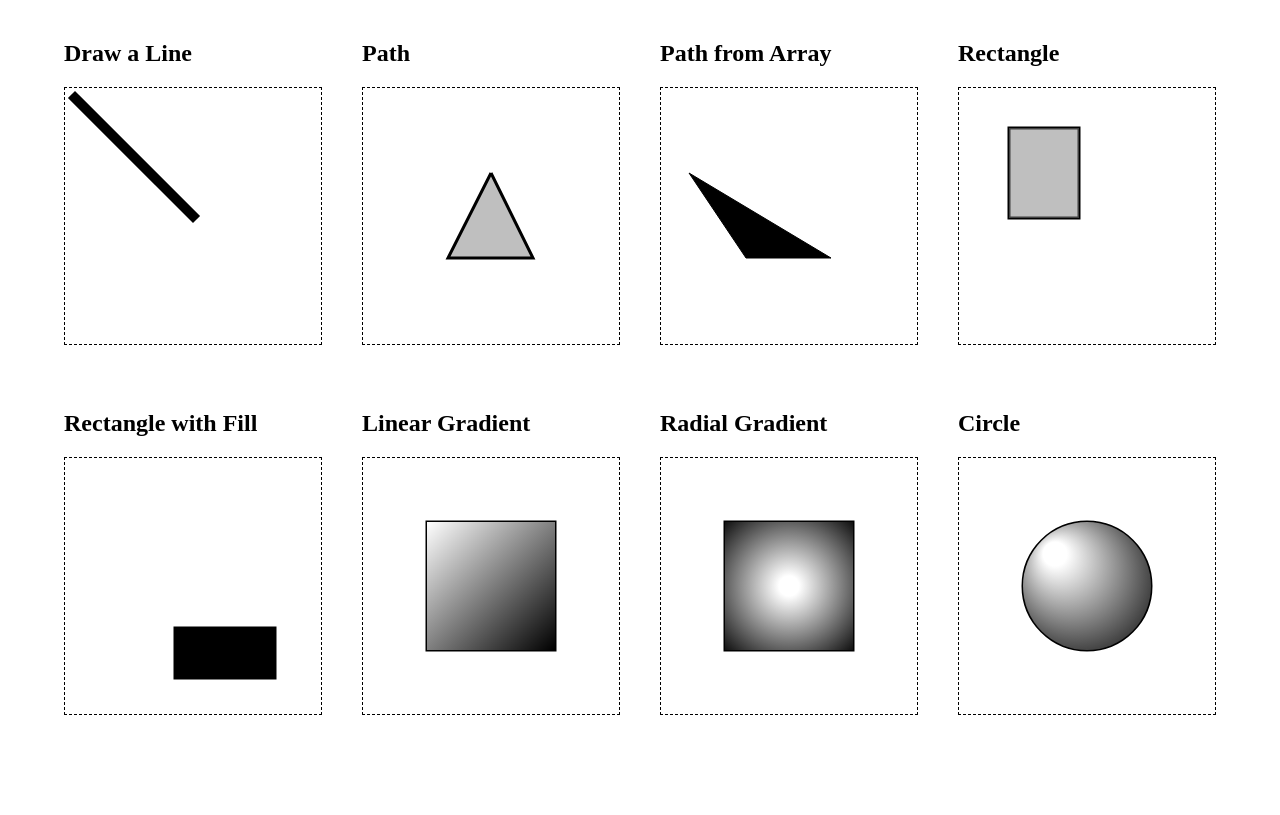
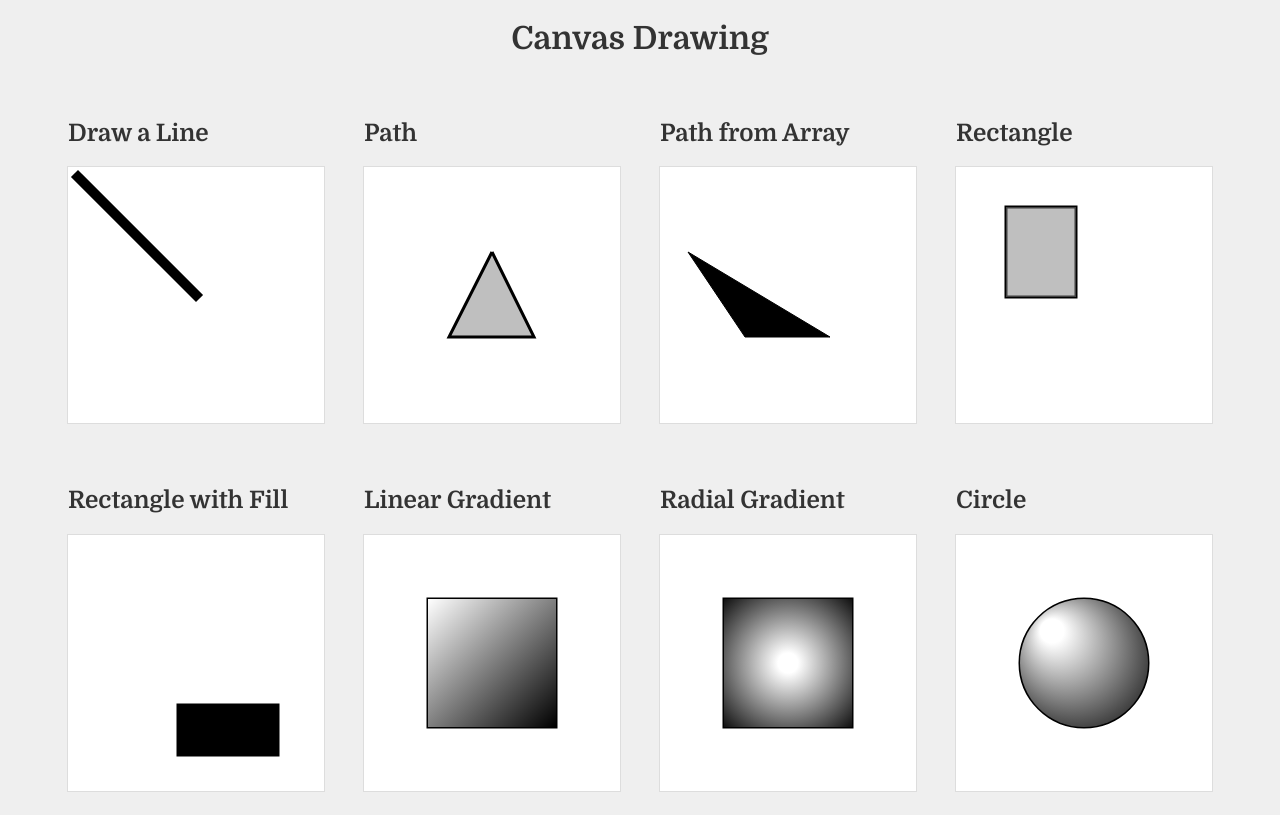
Before and after one commit to MarkRidgway/canvas-playground, a website built with Parcel: page src/index.html in a window 1280 px wide. Built offline with nearby package versions, Linux system fonts and the light colour scheme.

Commit message:
basic typography

```diff
--- a/src/canvas-helpers.js
+++ b/src/canvas-helpers.js
@@ -14,7 +14,6 @@ export const createCanvas = (
   const canvas = document.createElement("canvas");
   canvas.setAttribute("width", width);
   canvas.setAttribute("height", height);
-  canvas.style.border = "1px dashed black";
 
   wrapper.appendChild(canvas);
 
--- a/src/index.html
+++ b/src/index.html
@@ -3,6 +3,10 @@
   <head>
     <meta charset="UTF-8" />
     <meta name="viewport" content="width=device-width, initial-scale=1.0" />
+    <link
+      href="https://fonts.googleapis.com/css2?family=Domine:wght@700&family=Roboto:ital,wght@0,300;0,400;0,700;1,400&display=swap"
+      rel="stylesheet"
+    />
     <link
       rel="stylesheet"
       href="https://cdnjs.cloudflare.com/ajax/libs/normalize/8.0.1/normalize.min.css"
@@ -11,6 +15,7 @@
     <title>Canvas Playground</title>
   </head>
   <body>
+    <h1>Canvas Drawing</h1>
     <div id="canvases"></div>
     <script src="./index.js"></script>
   </body>
--- a/src/style.css
+++ b/src/style.css
@@ -2,6 +2,26 @@
 *::before,
 *::after {
   box-sizing: border-box;
+  font-family: "Roboto", sans-serif;
+}
+
+body {
+  background: #efefef;
+}
+
+h1 {
+  padding: 0 16px;
+  text-align: center;
+}
+
+h1,
+h2,
+h3,
+h4,
+h5,
+h6 {
+  font-family: "Domine", serif;
+  color: #333;
 }
 
 #canvases {
@@ -13,3 +33,8 @@
 .canvas-wrapper {
   padding: 20px;
 }
+
+.canvas-wrapper canvas {
+  background: #fff;
+  outline: 1px solid #ddd;
+}
```
